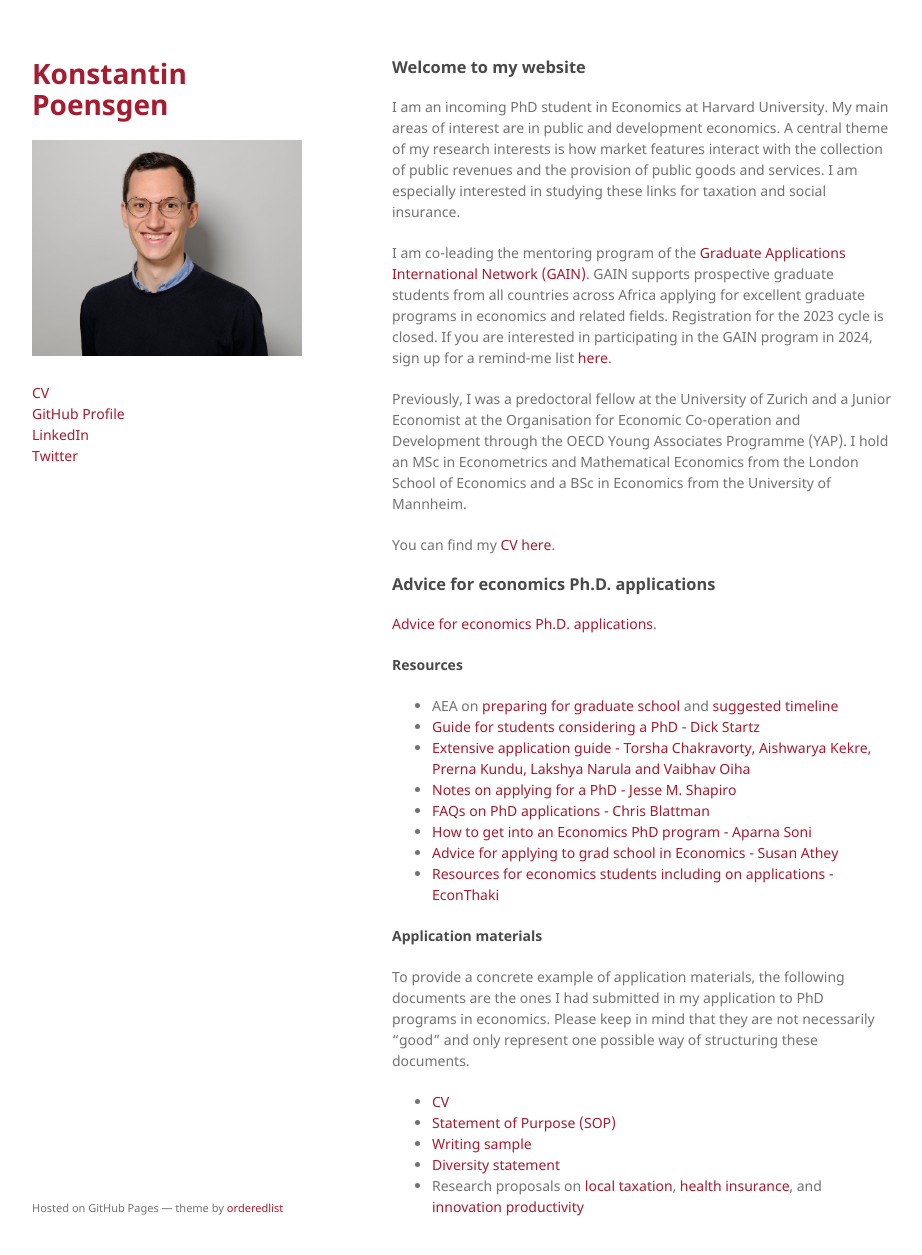
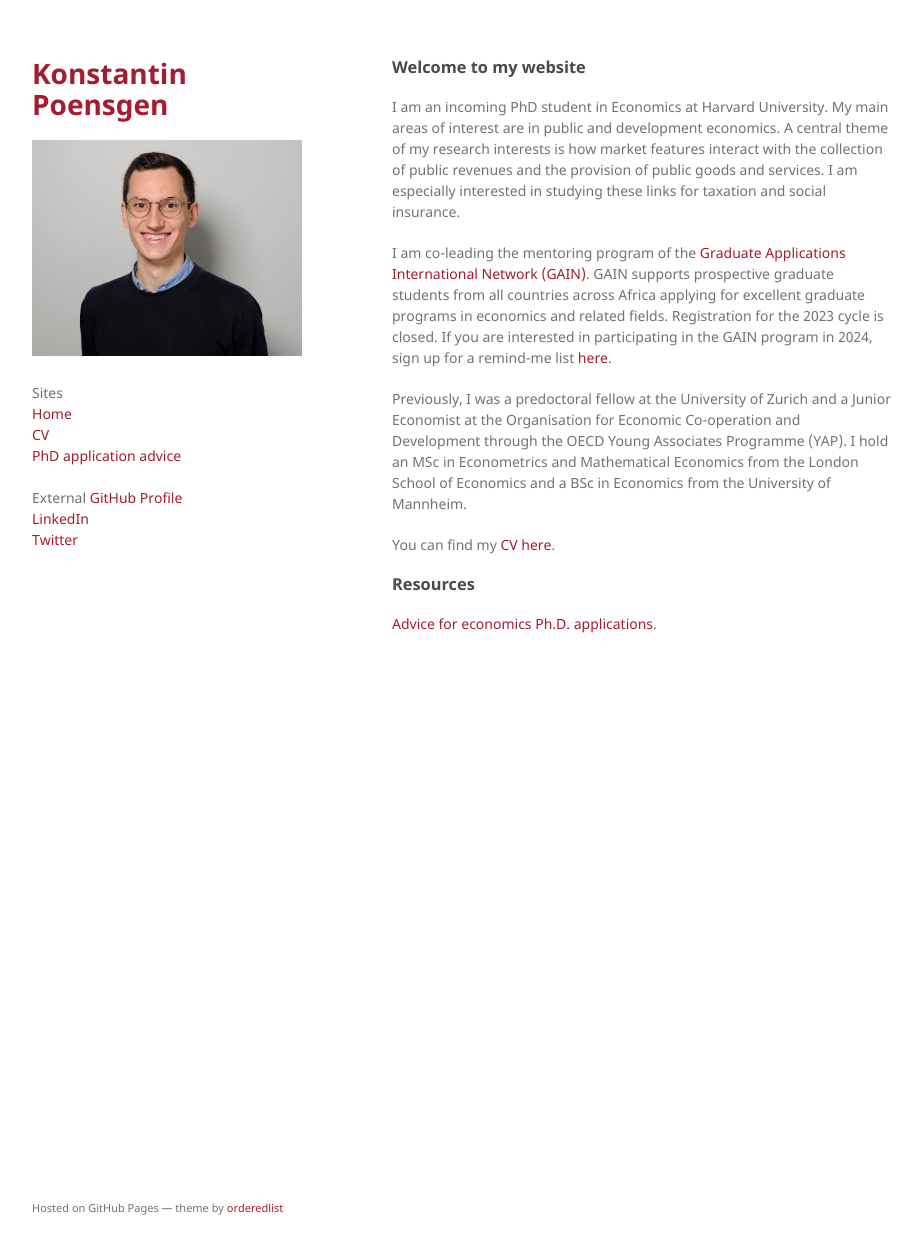
Before and after one commit to konstantinpoensgen/konstantinpoensgen.github.io, a Jekyll site: the page built from README.md, in a window 1280 px wide and 1287 px high. Shown: the top 1255 px of the window, without its empty margins (178-1100 px from the left). Built offline with Jekyll 4.4.1, drawn with Linux system fonts in a browser that asks for light colours; our own code applies the rules of GitHub Pages for plain Markdown files.

Commit message:
Updating page structure

```diff
--- a/README.md
+++ b/README.md
@@ -8,27 +8,6 @@ Previously, I was a predoctoral fellow at the University of Zurich and a Junior
 
 You can find my [CV here]({{ konstantinpoensgen.github.io }}/docs/assets/phd_applications/cv_poensgen.pdf).
 
-### Advice for economics Ph.D. applications
+### Resources
 
-[Advice for economics Ph.D. applications](./phd-economics-application-advice.html).
-
-#### Resources
-
-- AEA on [preparing for graduate school](https://www.aeaweb.org/resources/students/grad-prep) and [suggested timeline](https://www.aeaweb.org/resources/students/grad-prep/timeline)
-- [Guide for students considering a PhD - Dick Startz](https://econ.ucsb.edu/~startz/A%20Guide%20for%20UCSB%20Undergraduates%20Considering%20a%20PhD%20in%20Economics.pdf)
-- [Extensive application guide - Torsha Chakravorty, Aishwarya Kekre, Prerna Kundu, Lakshya Narula and Vaibhav Oiha](https://www.dropbox.com/sh/3kcg3puxw34garw/AABiW6A1VdZ_Ll_hQ2ZFfY8Na?dl=0&preview=Econ_PhD_Guide.pdf)
-- [Notes on applying for a PhD - Jesse M. Shapiro](https://scholar.harvard.edu/files/shapiro/files/phdnotes.pdf)
-- [FAQs on PhD applications - Chris Blattman](https://chrisblattman.com/blog/2022/03/25/faqs-on-phd-applications/)
-- [How to get into an Economics PhD program - Aparna Soni](http://www.aparnagsoni.com/for-prospective-phds-blog/2018/1/11/getting-into-an-econ-phd-program-recommended-reading)
-- [Advice for applying to grad school in Economics - Susan Athey](https://gsb-faculty.stanford.edu/susan-athey/professional-advice/)
-- [Resources for economics students including on applications - EconThaki](https://econthaki.github.io/recursos/2021/01/05/recursos.html)
-
-#### Application materials
-
-To provide a concrete example of application materials, the following documents are the ones I had submitted in my application to PhD programs in economics. Please keep in mind that they are not necessarily "good" and only represent one possible way of structuring these documents.
-
-- [CV]({{ konstantinpoensgen.github.io }}/docs/phd_applications/cv_poensgen.pdf)
-- [Statement of Purpose (SOP)]({{ konstantinpoensgen.github.io }}/docs/phd_applications/poensgen_sop_harvard_econ.pdf)
-- [Writing sample]({{ konstantinpoensgen.github.io }}/docs/phd_applications/poensgen_writingsample.pdf)
-- [Diversity statement]({{ konstantinpoensgen.github.io }}/docs/phd_applications/Poensgen_DiversityStatement_GAIN.pdf)
-- Research proposals on [local taxation]({{ konstantinpoensgen.github.io }}/docs/phd_applications/poensgen_markettaxation_proposal.pdf), [health insurance]({{ konstantinpoensgen.github.io }}/docs/phd_applications/poensgen_MPHI_proposal.pdf), and [innovation productivity]({{ konstantinpoensgen.github.io }}/docs/phd_applications/poensgen_rdduplication_proposal.pdf)
+[Advice for economics Ph.D. applications](./pages/phd-economics-application-advice.html).
--- a/_layouts/default.html
+++ b/_layouts/default.html
@@ -30,7 +30,12 @@
         {% if site.github.is_user_page %}
           <p class="view">
             <br>
+            Sites <br>
+            <a href="https://konstantinpoensgen.github.io">Home</a> <br>
             <a href="https://konstantinpoensgen.github.io/docs/phd_applications/cv_poensgen.pdf">CV</a> <br>
+            <a href="https://konstantinpoensgen.github.io/pages/phd-economics-application-advice.html">PhD application advice</a> <br>
+            <br>
+            External
             <a href="{{ site.github.owner_url }}">GitHub Profile</a> <br>
             <a href="https://www.linkedin.com/in/konstantin-poensgen/">LinkedIn</a> <br>
             <a href="https://twitter.com/konstpoensgen?lang=en">Twitter</a>
```
Also changed, not shown: pages/phd-economics-application-advice.md (renamed from phd-economics-application-advice.md, +4 -0 lines).
